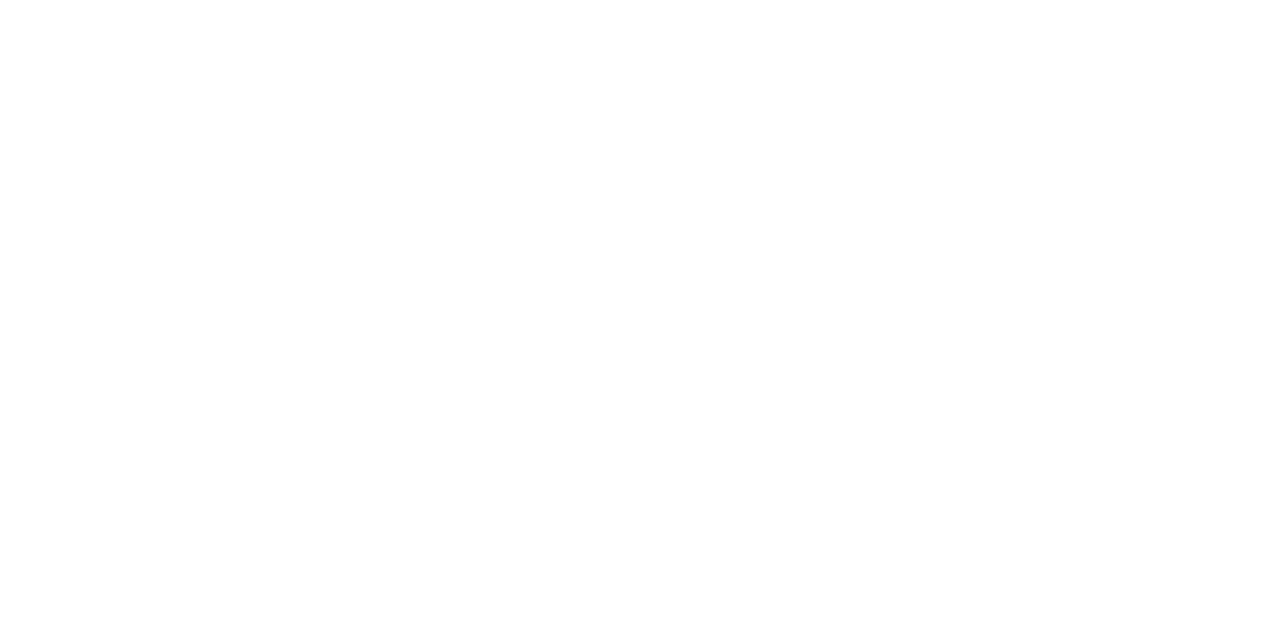
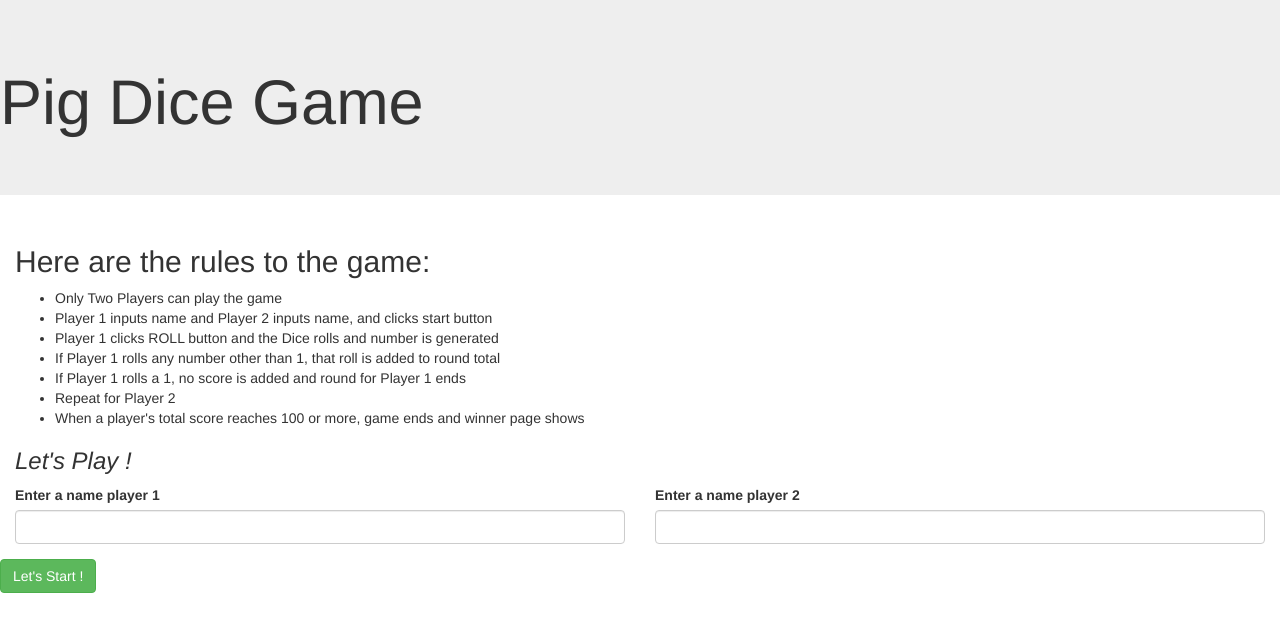
Before and after one commit to davidlutta/Pig-Dice-game-, a plain HTML site: page index.html in a window 1280 px wide. Drawn offline with Linux system fonts and the light colour scheme.

Commit message:
initiated index.htmlpage

```diff
--- a/css/styles.css
+++ b/css/styles.css
@@ -0,0 +1,3 @@
+.playerconsolecontainer{
+  display: none;
+}
--- a/index.html
+++ b/index.html
@@ -9,6 +9,64 @@
     <title>Pig Dice game</title>
   </head>
   <body>
+    <div class="jumbotron">
+      <h1>Pig Dice Game</h1>
+    </div>
+    <div class="container-fluid">
+      <div class="rules">
+        <h2>Here are the rules to the game:</h2>
+        <ul>
+          <li>Only Two Players can play the game</li>
+          <li>Player 1 inputs name and Player 2 inputs name, and clicks start button</li>
+          <li>Player 1 clicks ROLL button and the Dice rolls and number is generated</li>
+          <li>If Player 1 rolls any number other than 1, that roll is added to round total</li>
+          <li>If Player 1 rolls a 1, no score is added and round for Player 1 ends</li>
+          <li>Repeat for Player 2</li>
+          <li>When a player's total score reaches 100 or more, game ends and winner page shows</li>
+        </ul>
+        <h3><em>Let's Play !</em></h3>
+      </div>
+      <div class="players">
+        <div class="row">
+          <div class="col-md-6">
+            <form id="player 1">
+              <div class="form-group">
+                <label for="player1">Enter a name player 1</label>
+                <input type="text" class="form-control" id="player1">
+              </div>
+            </form>
+          </div>
+          <div class="col-md-6">
+            <form id="player 2">
+              <div class="form-group">
+                <label for="player1">Enter a name player 2</label>
+                <input type="text" class="form-control" id="player2">
+              </div>
+            </form>
+          </div>
+          <button id="start" class="btn btn-success">Let's Start !</button>
+        </div>
+      </div>
+      <div class="playerconsolecontainer">
+        <div class="row">
+          <div class="col-md-6">
+            <h2><em>Player 1 :</em> <span id="player1"></span></h2>
+            <button id="roll" class="btn btn-danger">Roll Dice</button>
+            <button id="hold" class="btn btn-danger">Hold</button>
+            <p>Round Total : <span id="roundtotal1"></span></p>
+            <p>Total Score : <span id="totalscore1"></span></p>
+          </div>
+          <div class="col-md-6">
+            <h2><em>Player 2 :</em> <span id="player2"></span></h2>
+            <button id="roll" class="btn btn-danger">Roll Dice</button>
+            <button id="hold" class="btn btn-danger">Hold</button>
+            <p>Round Total : <span id="roundtotal2"></span></p>
+            <p>Total Score : <span id="totalscore2"></span></p>
+          </div>
+        </div>
+        <button id="newStart" class="btn btn-info">New Game</button>
+      </div>
 
+    </div>
   </body>
 </html>
```
